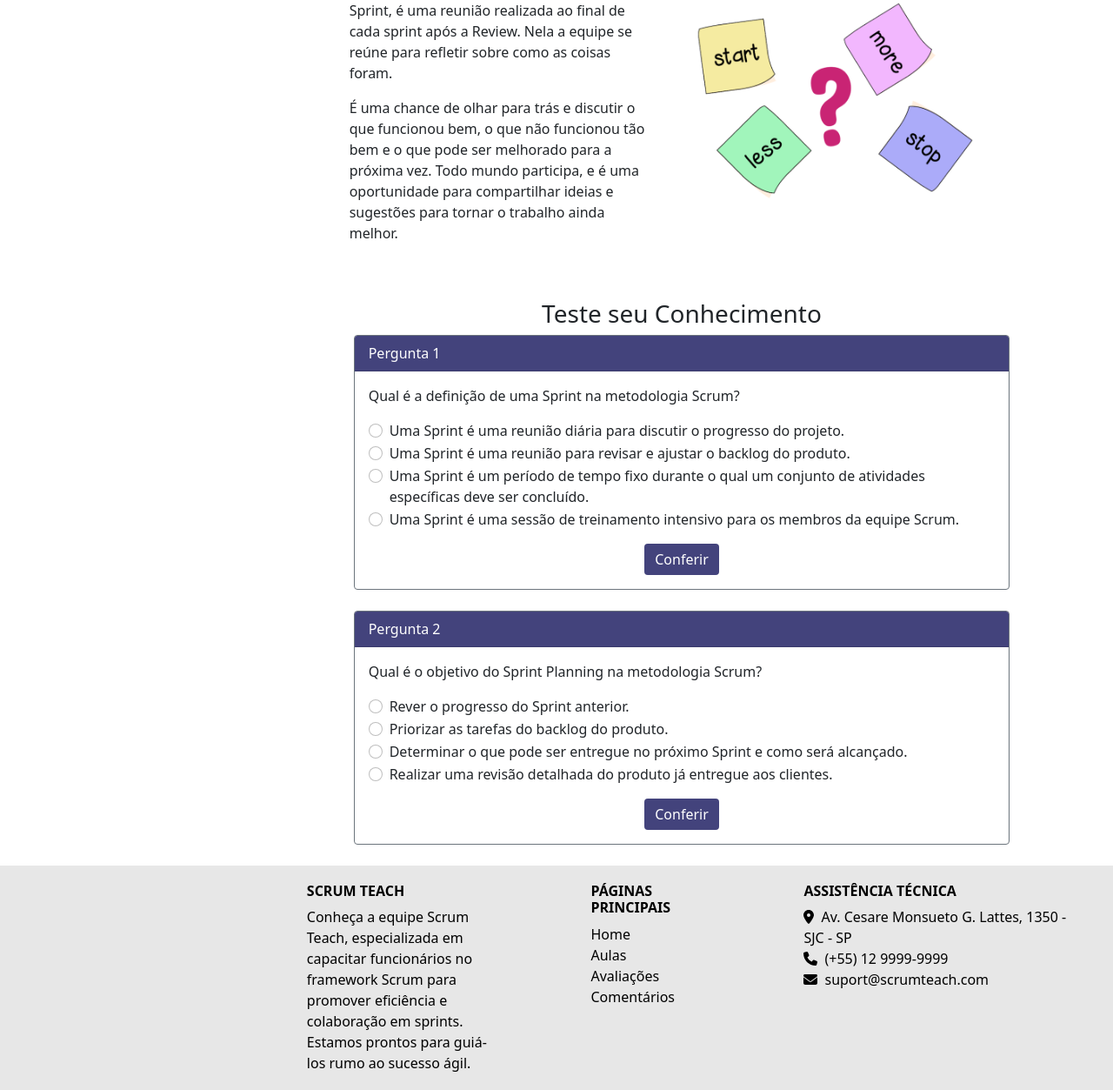
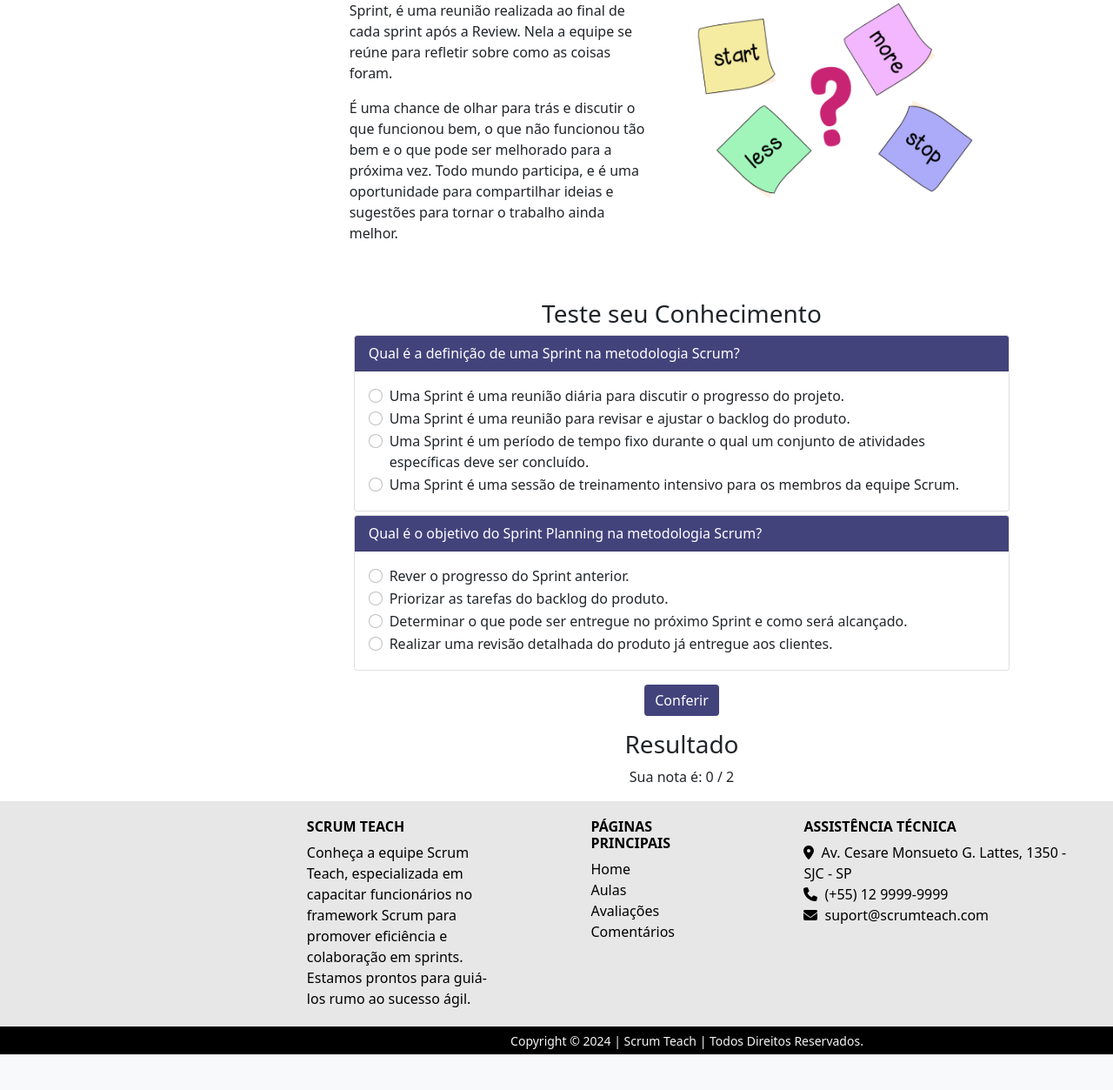
Before and after one commit to Templasan/API---ADS-semestre-1, a Flask app: page /eventos in a window 1280 px wide. Shown: the part 2554-3807 px from the top of the page at 87% size. After the commit the page ends 3766 px from the top, so only its background shows below. Run offline with Flask 3, Linux system fonts and the light colour scheme; some libraries are stand-ins or nearby versions.

Commit message:
Estilização das páginas, resultados e form da página eventos. (front-end)

```diff
--- a/src/app.py
+++ b/src/app.py
@@ -159,10 +159,6 @@ def introducao():
 def papeis():
     return render_template('papeis.html')
 
-@app.route('/eventos')
-def eventos():
-    return render_template('eventos.html')
-
 @app.route('/ferramentas')
 def ferramentas():
     return render_template('ferramentas.html')
@@ -211,25 +207,43 @@ def submit():
 
     return render_template('resultado.html', score=score, total=total_questions, results=results)
 
+    # ------------------------------------------------------- Quiz -------------------------------------------------------
+
+questionsE = [
+    {
+        'question': 'Qual é a definição de uma Sprint na metodologia Scrum?',
+        'options': ['Uma Sprint é uma reunião diária para discutir o progresso do projeto.',
+                    'Uma Sprint é uma reunião para revisar e ajustar o backlog do produto.',
+                    'Uma Sprint é um período de tempo fixo durante o qual um conjunto de atividades específicas deve ser concluído.',
+                    'Uma Sprint é uma sessão de treinamento intensivo para os membros da equipe Scrum.'
+                    ],
+        'answer': 'Uma Sprint é um período de tempo fixo durante o qual um conjunto de atividades específicas deve ser concluído.'
+    },
+    {
+        'question': 'Qual é o objetivo do Sprint Planning na metodologia Scrum?',
+        'options': ['Rever o progresso do Sprint anterior.',
+                    'Priorizar as tarefas do backlog do produto.',
+                    'Determinar o que pode ser entregue no próximo Sprint e como será alcançado.',
+                    'Realizar uma revisão detalhada do produto já entregue aos clientes.'],
+        'answer': 'Determinar o que pode ser entregue no próximo Sprint e como será alcançado.'
+    }
+]
+
+@app.route('/eventos')
+def eventos():
+    score = 0
+    total=len(questionsE)
+    return render_template('eventos.html', questionsE=questionsE, score=score, total=total)
+
+@app.route('/submitEventos', methods=['POST'])
+def submitEventos():
+    score = 0
+    total=len(questionsE)
+    for question in questionsE:
+        user_answer = request.form.get(question['question'])
+        if user_answer == question['answer']:
+            score += 1
+    return render_template('eventos.html', questionsE=questionsE, score=score, total=total, scroll='exercicios')
 
 if __name__ == '__main__':
     app.run(debug=True)
-
-    # ------------------------------------------------------- Quiz -------------------------------------------------------
-
-@app.route('/submit_quiz', methods=['POST'])
-def submit_quiz():
-    user_answers = {key: request.form[key] for key in request.form}
-
-    score = 0
-    total_questions = len(user_answers)
-    results = {}
-
-    for question, user_answer in user_answers.items():
-        if user_answer == answers.get(question):
-            score += 1
-            results[question] = True
-        else:
-            results[question] = False
-
-    return render_template('quiz.html', score=score, total_questions=total_questions, results=results, answers=answers, questions=user_answers)
--- a/src/templates/eventos.html
+++ b/src/templates/eventos.html
@@ -129,88 +129,36 @@
         <h3>Teste seu Conhecimento</h3>
     </div>
 
-    <!-- Pergunta 1 -->
-    <div class="card border-secondary mb-4">
-
+    <form action="/submitEventos" method="post">
+        {% for question in questionsE %}
+        <div class="card mb-1">
             <div class="card-header bg-blue text-white">
-        <span>Pergunta 1</span>
+                <span>{{ question.question }}</span>
             </div>
             <div class="card-body">
-            <p>Qual é a definição de uma Sprint na metodologia Scrum?</p>
-
+                {% for option in question.options %}
                 <div class="form-check">
-                <input class="form-check-input" type="radio" name="q1" id="q1_r1" value="r1">
-                <label class="form-check-label" for="q1_r1">
-                    Uma Sprint é uma reunião diária para discutir o progresso do projeto.
-                </label>
+                    <input class="form-check-input" type="radio" name="{{ question.question }}" id="{{ option }}" value="{{ option }}" required>
+                    <label class="form-check-label" for="{{ option }}">{{ option }}</label>
                 </div>
-
-            <div class="form-check">
-                <input class="form-check-input" type="radio" name="q1" id="q1_r2" value="r2">
-                <label class="form-check-label" for="q1_r2">
-                    Uma Sprint é uma reunião para revisar e ajustar o backlog do produto.
-                </label>
+                {% endfor %}
             </div>
-
-            <div class="form-check">
-                <input class="form-check-input" type="radio" name="q1" id="q1_r3" value="r3">
-                <label class="form-check-label" for="q1_r3">
-                    Uma Sprint é um período de tempo fixo durante o qual um conjunto de atividades específicas deve ser concluído.
-                </label>
         </div>
-
-            <div class="form-check">
-                <input class="form-check-input" type="radio" name="q1" id="q1_r4" value="r4">
-                <label class="form-check-label" for="q1_r4">
-                    Uma Sprint é uma sessão de treinamento intensivo para os membros da equipe Scrum.
-                </label>
+        {% endfor %}
+        <div class="text-center mt-3">
+            <button type="submit" class="btn btn-primary">Conferir</button>
         </div>
+    </form>
     <div class="text-center mt-3">
-                <button type="button ms-auto" class="btn btn-primary">Conferir</button>
-            </div>
+        <h3>Resultado</h3>
+        <p>Sua nota é: {{ score }} / {{ total }}</p>
     </div>
 </div>
 
-    <!-- Pergunta 2 -->
-    <div class="card border-secondary mb-4 ">
+{% if scroll %}
+<script>
+    document.location.hash = '#' + '{{ scroll }}';
+</script>
+{% endif %}
 
-        <div class="card-header bg-blue text-white">
-        <span>Pergunta 2</span>
-        </div>
-        <div class="card-body">
-            <p>Qual é o objetivo do Sprint Planning na metodologia Scrum?</p>
-
-            <div class="form-check">
-                <input class="form-check-input" type="radio" name="q2" id="q2_r1" value="r1">
-                <label class="form-check-label" for="q2_r1">
-                    Rever o progresso do Sprint anterior.
-                </label>
-            </div>
-
-            <div class="form-check">
-                <input class="form-check-input" type="radio" name="q2" id="q2_r2" value="r2">
-                <label class="form-check-label" for="q2_r2">
-                    Priorizar as tarefas do backlog do produto.
-                </label>
-            </div>
-
-            <div class="form-check">
-                <input class="form-check-input" type="radio" name="q2" id="q2_r3" value="r3">
-                <label class="form-check-label" for="q2_r3">
-                    Determinar o que pode ser entregue no próximo Sprint e como será alcançado.
-                </label>
-            </div>
-
-            <div class="form-check">
-                <input class="form-check-input" type="radio" name="q2" id="q2_r4" value="r4">
-                <label class="form-check-label" for="q2_r4">
-                    Realizar uma revisão detalhada do produto já entregue aos clientes.
-                </label>
-            </div>
-            <div class="text-center mt-3">
-                <button type="button ms-auto" class="btn btn-primary">Conferir</button>
-            </div>
-        </div>
-    </div>
-</div>
 {% endblock %}
```
Also changed, not shown: src/templates/quiz.html (deleted, +0 -42 lines), src/templates/resultado.html (+12 -6 lines). Lines whose indentation alone changed are shown as unchanged.
